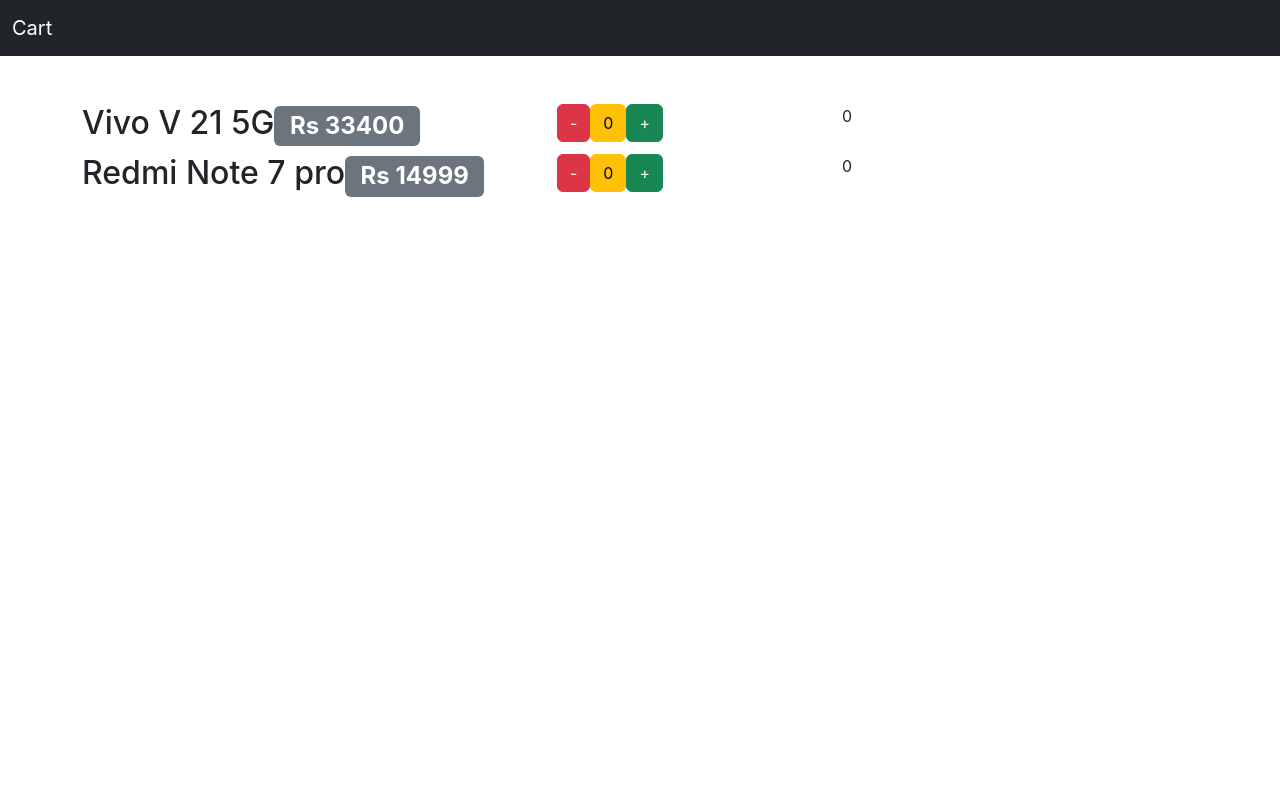
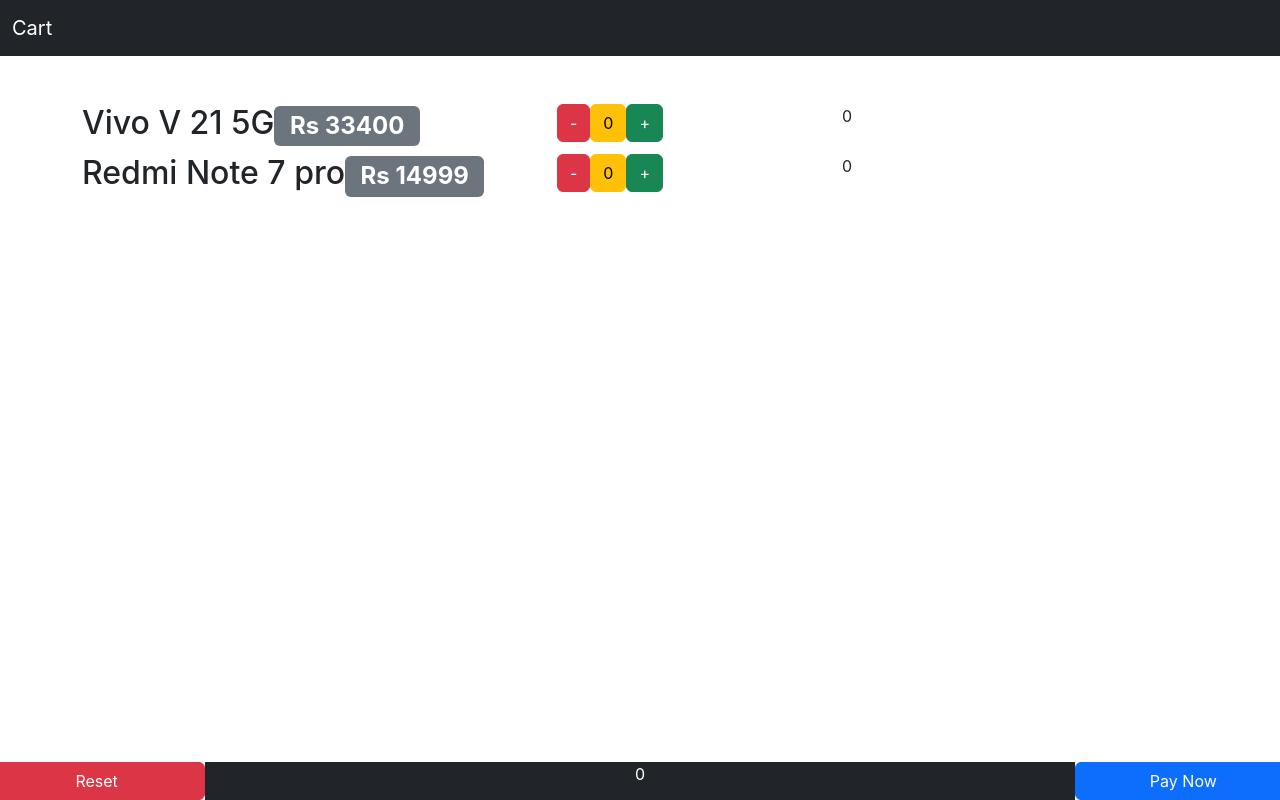
Before and after one commit to raushankumar311/React-js-tutorial, a React (Create React App) app in the folder cart/: page / in a window 1280 px wide. Built offline with nearby package versions, Linux system fonts and the light colour scheme.

Commit message:
Footer functionality

```diff
--- a/cart/src/App.js
+++ b/cart/src/App.js
@@ -20,20 +20,37 @@
   ];
 
   let [productList, setProductList] = useState(products);
+  let [totalAmount, setTotalAmount] = useState(0);
 
   const incrementQuantity = (index) => {
     let newProductList = [...productList];
+    let newTotalAmount = totalAmount;
     newProductList[index].quantity++;
+    newTotalAmount += newProductList[index].price;
+    setTotalAmount(newTotalAmount);
     setProductList(newProductList);
   };
 
   const decrementQuantity = (index) => {
     let newProductList = [...productList];
-    newProductList[index].quantity > 0
-      ? newProductList[index].quantity--
-      : (newProductList[index].quantity = 0);
+    let newTotalAmount = totalAmount;
+
+    if (newProductList[index].quantity > 0) {
+      newTotalAmount -= newProductList[index].price;
+      newProductList[index].quantity--;
+    }
+    setTotalAmount(newTotalAmount);
     setProductList(newProductList);
   };
+
+const resetQuantity = () => {
+  let newProductList = [...productList];
+  newProductList.map((products) => {
+    products.quantity = 0
+  })
+  setProductList(newProductList);
+  setTotalAmount(0);
+}
 
   return (
     <>
@@ -45,7 +62,7 @@
           decrementQuantity={decrementQuantity}
         />
       </main>
-      {/* <Footer/> */}
+      <Footer totalAmount={totalAmount} resetQuantity={resetQuantity}/>
     </>
   );
 }
```
